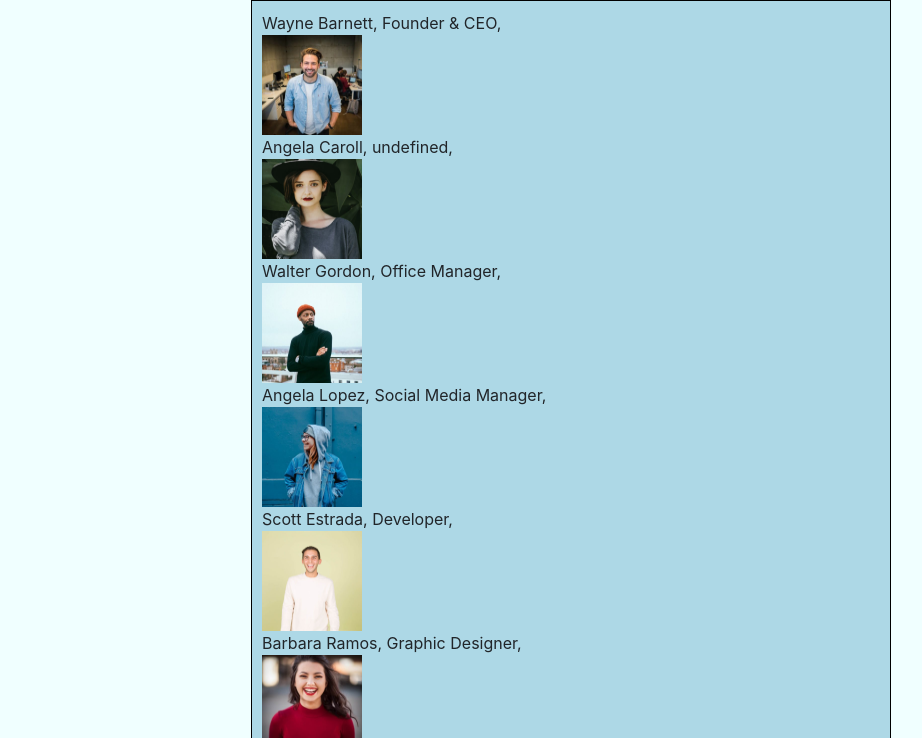
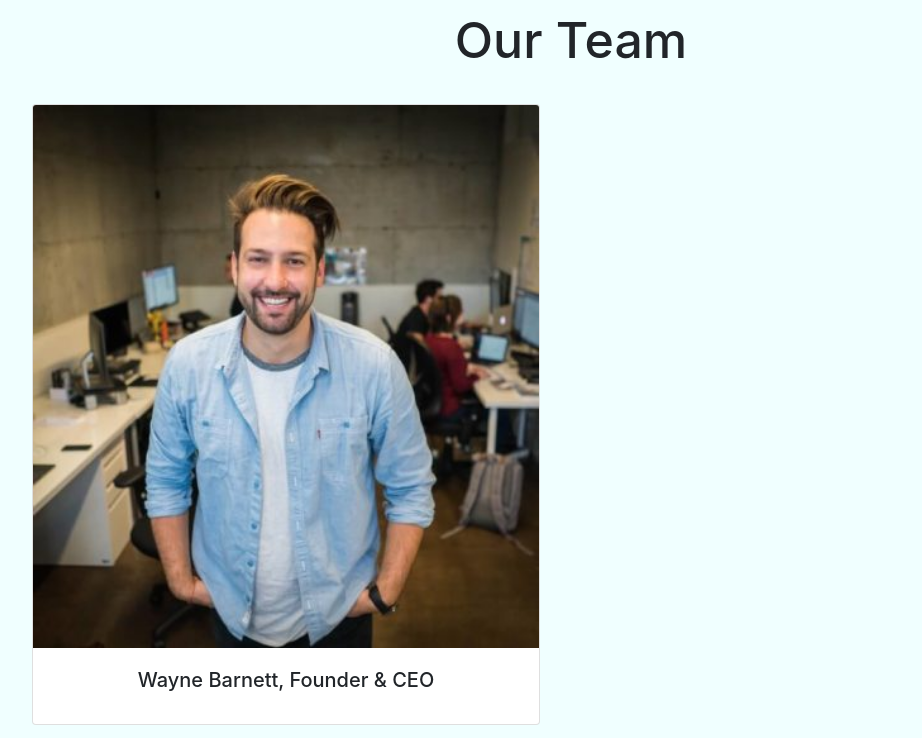
Before and after one commit to Rossiitaa/js-our-team, a plain HTML site: page index.html in a window 1280 px wide. Shown: the top 738 px of the page, without its empty margins (69-991 px from the left). Drawn offline with nearby package versions, Linux system fonts and the light colour scheme.

Commit message:
BONUS 2 (to be completed)

```diff
--- a/css/style.css
+++ b/css/style.css
@@ -1,15 +1,15 @@
+* {
+    margin: 0;
+    padding: 0;
+    box-sizing: border-box;
+}
+
 body {
     background-color: azure;
 }
 
-.member {
-    background-color: lightblue;
-    border: 1px solid black;
+h1 {
+    font-size: 50px;
+    text-align: center;
     padding: 10px;
-    margin: 0 auto;
 }
-
-img {
-    width: 100px;
-    height: 100px;
-}
--- a/index.html
+++ b/index.html
@@ -9,8 +9,11 @@
     <link rel="stylesheet" href="https://cdn.jsdelivr.net/npm/bootstrap@4.6.1/dist/css/bootstrap.min.css" integrity="sha384-zCbKRCUGaJDkqS1kPbPd7TveP5iyJE0EjAuZQTgFLD2ylzuqKfdKlfG/eSrtxUkn" crossorigin="anonymous">
     <link rel="stylesheet" href="./css/style.css">
 </head>
-<body>
-    <div class="d-flex flex-column member col-6" id="content">
+<body class="container">
+    <h1>Our Team</h1>
+    <div class="row text-center">
+        <div class="col-6" id="content">
+        </div>
     </div>
 </body>
 </html>
--- a/js/main.js
+++ b/js/main.js
@@ -6,7 +6,7 @@ const memberTeam = [
     },
     {
         name : 'Angela Caroll',
-        ruole : 'Chief Editor',
+        role : 'Chief Editor',
         img : 'angela-caroll-chief-editor.jpg'
     },
     {
@@ -36,6 +36,12 @@ let contentId = document.getElementById('content');
 for (key in memberTeam) {
     console.log(`${memberTeam[key].name}, ${memberTeam[key].role}, ${memberTeam[key].img}`);
     contentId.innerHTML += `
-    ${memberTeam[key].name}, ${memberTeam[key].role}, <img src="./img/${memberTeam[key].img}"></img>
+    <div class="card m-3">
+        <img class="card-img-top" src="./img/${memberTeam[key].img}"></img>
+
+    <div class="card-body">
+    <h5 class="card-title">${memberTeam[key].name}, ${memberTeam[key].role}</h5>
+    </div>
+    </div>
     `;
 }
```
